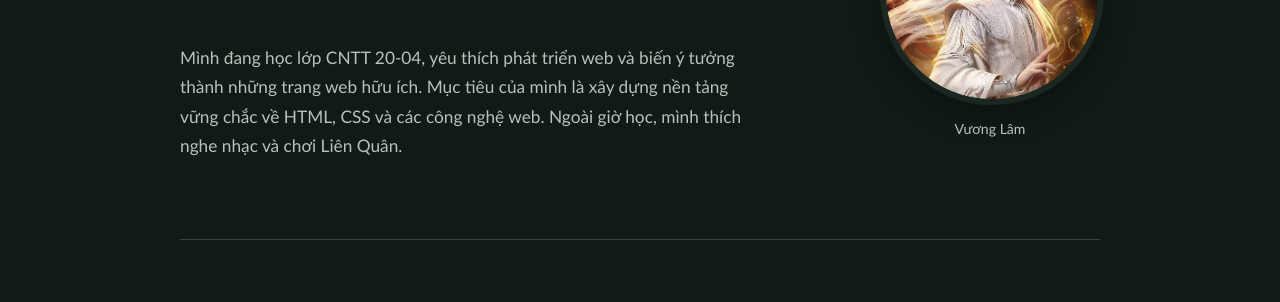
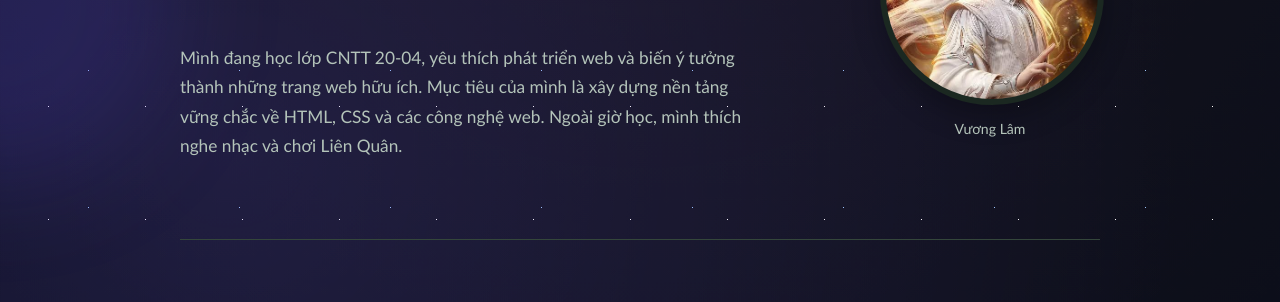
Before and after one commit to diepvu190408/k20-Portfolio-CNTT-20-04, a plain HTML site: page index.html in a window 1280 px wide. Shown: the part 289-591 px from the top of the page. Drawn offline with Linux system fonts and the light colour scheme.

Commit message:
Add lightweight animated galaxy background

```diff
--- a/css/style.css
+++ b/css/style.css
@@ -23,14 +23,81 @@ html {
 }
 
 body {
+	position: relative;
+	isolation: isolate;
 	margin: 0;
-	background-color: var(--paper);
-	background-image: radial-gradient(#26372e 0.7px, transparent 0.7px);
-	background-size: 18px 18px;
+	background-color: #070b18;
+	background-image:
+		radial-gradient(circle at 18% 12%, rgb(117 97 255 / 17%), transparent 28%),
+		radial-gradient(circle at 84% 78%, rgb(56 191 255 / 12%), transparent 30%),
+		radial-gradient(circle at 50% 0%, rgb(241 154 115 / 7%), transparent 34%),
+		radial-gradient(#ffffff 0.7px, transparent 0.8px),
+		radial-gradient(#9bc8ff 0.6px, transparent 0.8px);
+	background-position: center, center, center, 0 0, 13px 17px;
+	background-size: auto, auto, auto, 97px 113px, 151px 137px;
 	color: var(--ink);
 	font-family: "Trebuchet MS", Verdana, sans-serif;
 	font-size: 16px;
 	line-height: 1.7;
+}
+
+/* Các quầng sáng và sao băng tạo cảm giác thiên hà chuyển động. */
+body::before,
+body::after {
+	position: fixed;
+	z-index: -1;
+	content: "";
+	pointer-events: none;
+}
+
+body::before {
+	top: 14%;
+	left: -12rem;
+	width: 22rem;
+	height: 22rem;
+	border-radius: 50%;
+	background: rgb(103 83 255 / 15%);
+	filter: blur(52px);
+	animation: nebula-drift 32s ease-in-out infinite alternate;
+}
+
+body::after {
+	top: 18%;
+	left: -18%;
+	width: 150px;
+	height: 2px;
+	border-radius: 999px;
+	background: linear-gradient(90deg, transparent, #ffffff, #8ed9ff, transparent);
+	box-shadow: 0 0 8px 2px rgb(142 217 255 / 75%);
+	transform: rotate(-27deg);
+	animation: shooting-star 9s ease-in-out infinite;
+}
+
+@keyframes nebula-drift {
+	from {
+		transform: translate3d(0, 0, 0) scale(1);
+	}
+	to {
+		transform: translate3d(24vw, 14vh, 0) scale(1.2);
+	}
+}
+
+@keyframes shooting-star {
+	from {
+		opacity: 0;
+		transform: translate3d(0, 0, 0) rotate(-27deg) scaleX(0.6);
+	}
+	12% {
+		opacity: 1;
+	}
+	30% {
+		opacity: 0;
+		transform: translate3d(120vw, 52vh, 0) rotate(-27deg) scaleX(1.1);
+	}
+	to {
+		opacity: 0;
+		transform: translate3d(120vw, 52vh, 0) rotate(-27deg) scaleX(1.1);
+	}
 }
 
 header {
```
